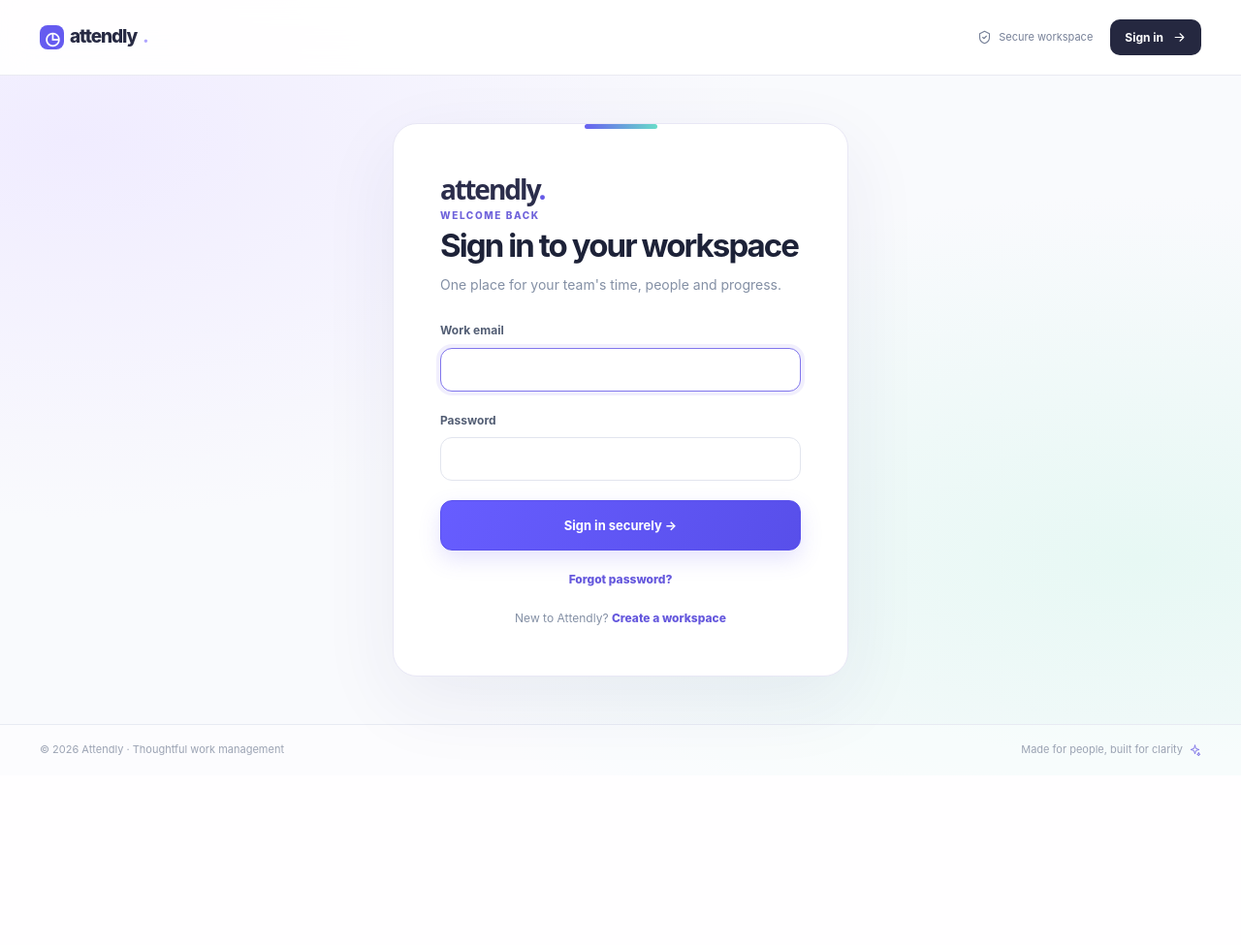
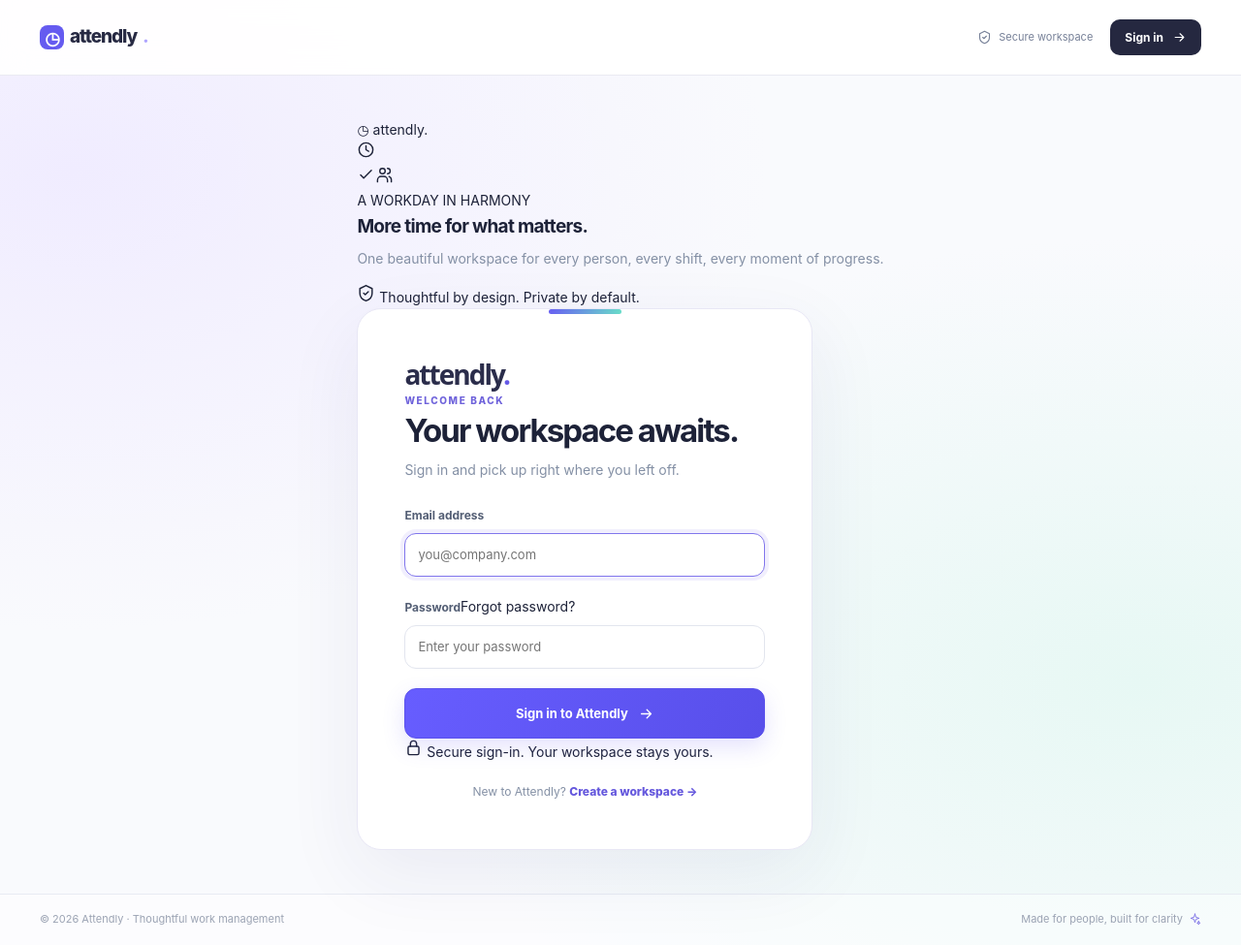
Before and after one commit to akrammk5/Attendly-tracking-system, a Django app: page /accounts/login/ in a window 1280 px wide. Shown: the whole page at 97% size. Before the commit the page ends 780 px from the top, so only its background shows below. Run offline with Django 5.2, Linux system fonts and the light colour scheme; parts of the project's set-up code (start-up, migrations or seed data) failed here and were passed over.

Commit message:
design: elegant people management and welcoming auth experience

```diff
--- a/platform/templates/auth/login.html
+++ b/platform/templates/auth/login.html
@@ -1,9 +1,19 @@
 {% extends 'base.html' %}{% block title %}Welcome back{% endblock %}{% block content %}
-<div class="public-card"><a href="{% url 'login' %}" class="public-logo">attendly<span>.</span></a><div class="eyebrow">WELCOME BACK</div><h1>Sign in to your workspace</h1><p>One place for your team's time, people and progress.</p>
-<form method="post" class="stack-form">{% csrf_token %}
-{% if form.non_field_errors %}<div class="notice warning">{{ form.non_field_errors }}</div>{% endif %}
-<div class="field"><label for="id_username">Work email</label><input id="id_username" name="username" type="email" autocomplete="username" required autofocus></div>
-<div class="field"><label for="id_password">Password</label><input id="id_password" name="password" type="password" autocomplete="current-password" required></div>
-{% if next %}<input type="hidden" name="next" value="{{ next }}">{% endif %}
-<button type="submit" class="btn btn-primary">Sign in securely →</button></form>
-<p class="auth-alt"><a href="{% url 'password_reset' %}">Forgot password?</a></p><p class="auth-alt">New to Attendly? <a href="{% url 'signup' %}">Create a workspace</a></p></div>{% endblock %}
+<div class="auth-layout">
+  <section class="auth-story" aria-label="A better workday">
+    <a class="auth-story-brand" href="{% url 'landing' %}"><span class="auth-story-mark">◷</span> attendly<span>.</span></a>
+    <div class="auth-story-center"><div class="auth-story-orbit"><div class="auth-orbit-ring auth-ring-one"></div><div class="auth-orbit-ring auth-ring-two"></div><div class="auth-orbit-core"><svg class="ico"><use href="#i-clock"/></svg></div><span class="auth-orbit-float float-one"><svg class="ico"><use href="#i-check"/></svg></span><span class="auth-orbit-float float-two"><svg class="ico"><use href="#i-users"/></svg></span></div>
+    <span class="auth-story-eyebrow">A WORKDAY IN HARMONY</span><h2>More time for what matters.</h2><p>One beautiful workspace for every person, every shift, every moment of progress.</p></div>
+    <span class="auth-story-foot"><svg class="ico"><use href="#i-shield"/></svg> Thoughtful by design. Private by default.</span>
+  </section>
+  <section class="auth-login-pane"><div class="public-card auth-login-card"><a href="{% url 'landing' %}" class="public-logo auth-mobile-logo">attendly<span>.</span></a><div class="eyebrow">WELCOME BACK</div><h1>Your workspace awaits.</h1><p>Sign in and pick up right where you left off.</p>
+  <form method="post" class="stack-form">{% csrf_token %}{% if form.non_field_errors %}<div class="notice warning">{{ form.non_field_errors }}</div>{% endif %}
+    <div class="field"><label for="id_username">Email address</label><input id="id_username" name="username" type="email" autocomplete="username" placeholder="you@company.com" required autofocus value="{{ form.username.value|default_if_none:'' }}"></div>
+    <div class="field"><div class="auth-label-row"><label for="id_password">Password</label><a href="{% url 'password_reset' %}">Forgot password?</a></div><input id="id_password" name="password" type="password" autocomplete="current-password" placeholder="Enter your password" required></div>
+    {% if next %}<input type="hidden" name="next" value="{{ next }}">{% endif %}
+    <button type="submit" class="btn btn-primary">Sign in to Attendly <svg class="ico"><use href="#i-arrow"/></svg></button>
+  </form>
+  <div class="auth-bottom-note"><svg class="ico"><use href="#i-lock"/></svg> Secure sign-in. Your workspace stays yours.</div>
+  <p class="auth-alt">New to Attendly? <a href="{% url 'signup' %}">Create a workspace →</a></p></div></section>
+</div>
+{% endblock %}
```
